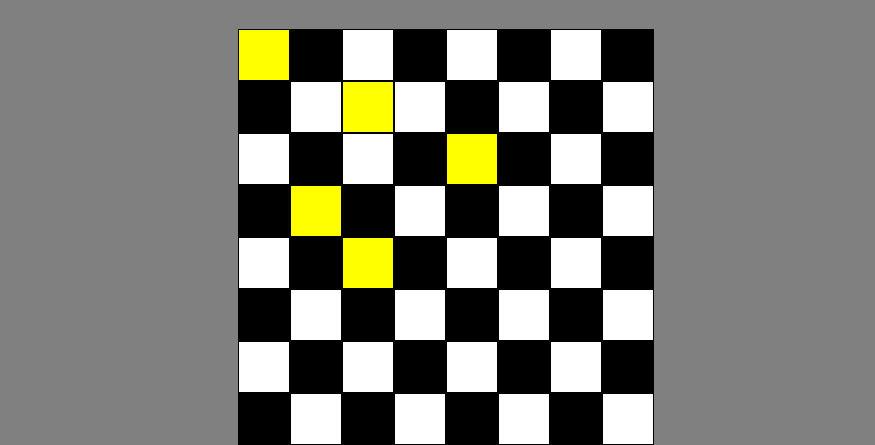
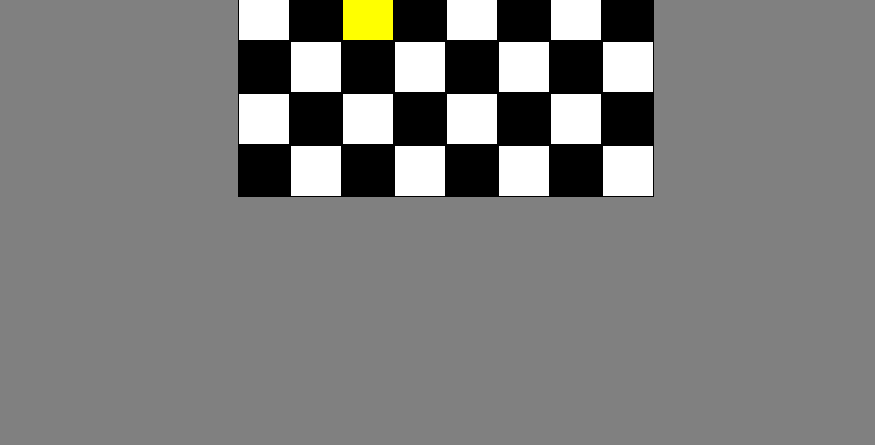
Before and after one commit to arin-prashar/N-Queen-Visualizer, a plain HTML site: page index.html in a window 1280 px wide. Shown: the part 387-832 px from the top of the page, without its empty margins (202-1077 px from the left). After the commit the page ends 800 px from the top, so only its background shows below. Drawn offline with Linux system fonts and the light colour scheme.

Commit message:
Update index.html

```diff
--- a/index.html
+++ b/index.html
@@ -8,7 +8,6 @@
                 color:red;
                 font-size: 32px;
                 text-align: center;
-                margin-top: 20%;
                 display: flex;
                 flex-direction: column;
                 align-items: center;
```
